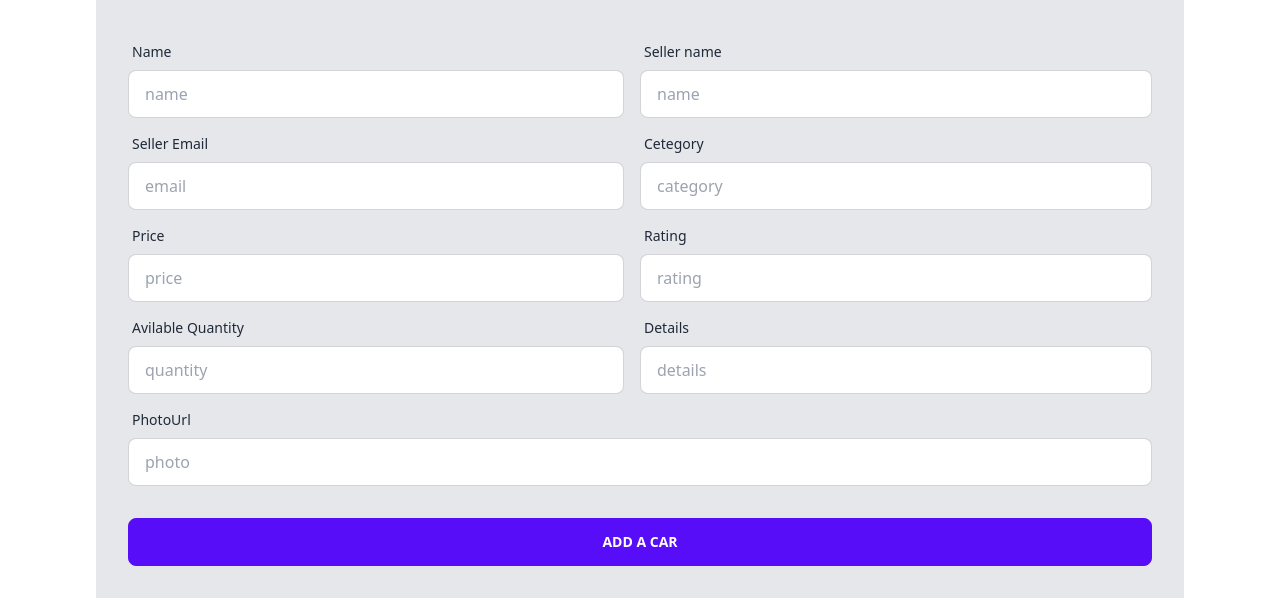
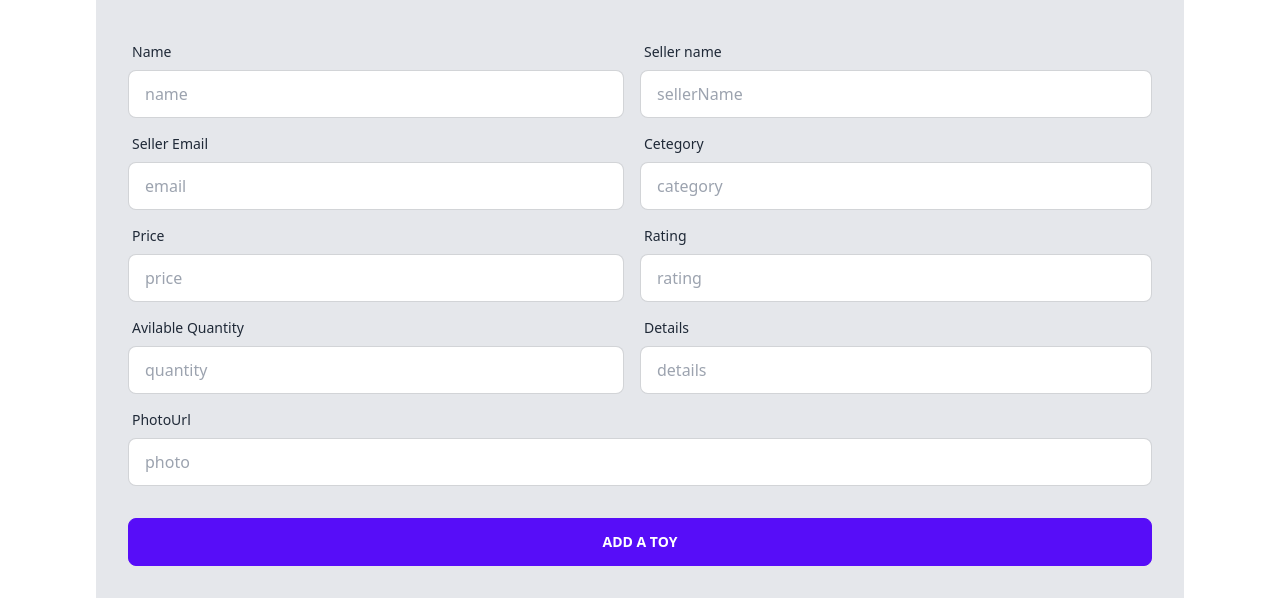
Before and after one commit to Ditul-Roy/kids-zone-client, a React (Vite) app: page /addcar in a window 1280 px wide. Shown: the part 338-952 px from the top of the page. Built offline with nearby package versions, Linux system fonts and the light colour scheme; no server answers.

Commit message:
add toy input field added

```diff
--- a/src/pages/AddCar/AddCar.jsx
+++ b/src/pages/AddCar/AddCar.jsx
@@ -1,25 +1,42 @@
 import React from 'react';
 
 const AddCar = () => {
+    const handleAddToCar = (event) => {
+        event.preventDefault();
+        const form = event.target;
+        const name = form.name.value;
+        const seller_name = form.seller_name.value;
+        const email = form.email.value;
+        const category = form.category.value;
+        const price = form.price.value;
+        const rating = form.rating.value;
+        const quantity = form.quantity.value;
+        const details = form.details.value;
+        const img = form.img.value;
+        const userCar = {name, seller_name, email, category, price, rating, quantity, details, img};
+        console.log(userCar);
+
+    }
+
     return (
         <div className='my-10 bg-gray-200'>
             <h3 className='text-center text-6xl text-slate-600 py-8 px-4'>Please Add some car toys for your sell </h3>
             <div className="">
                 <div className=" ">
                     <div className=" w-full">
-                        <div className="card-body">
+                        <form onSubmit={handleAddToCar} className="card-body">
                             <div className='grid grid-cols-2'>
                                 <div className="form-control me-4">
                                     <label className="label">
                                         <span className="label-text">Name</span>
                                     </label>
-                                    <input type="text" placeholder="name" className="input input-bordered" />
+                                    <input type="text" placeholder="name" name='name' className="input input-bordered" />
                                 </div>
                                 <div className="form-control">
                                     <label className="label">
                                         <span className="label-text">Seller name</span>
                                     </label>
-                                    <input type="text" placeholder="name" className="input input-bordered" />
+                                    <input type="text" placeholder="sellerName" name='seller_name' className="input input-bordered" />
                                 </div>
                             </div>
                             <div className='grid grid-cols-2'>
@@ -27,13 +44,13 @@ const AddCar = () => {
                                     <label className="label">
                                         <span className="label-text">Seller Email</span>
                                     </label>
-                                    <input type="text" placeholder="email" className="input input-bordered" />
+                                    <input type="email" placeholder="email" name='email' className="input input-bordered" />
                                 </div>
                                 <div className="form-control">
                                     <label className="label">
                                         <span className="label-text">Cetegory</span>
                                     </label>
-                                    <input type="text" placeholder="category" className="input input-bordered" />
+                                    <input type="text" placeholder="category" name='category' className="input input-bordered" />
                                 </div>
                             </div>
                             <div className='grid grid-cols-2'>
@@ -41,13 +58,13 @@ const AddCar = () => {
                                     <label className="label">
                                         <span className="label-text">Price</span>
                                     </label>
-                                    <input type="text" placeholder="price" className="input input-bordered" />
+                                    <input type="text" placeholder="price" name='price' className="input input-bordered" />
                                 </div>
                                 <div className="form-control">
                                     <label className="label">
                                         <span className="label-text">Rating</span>
                                     </label>
-                                    <input type="text" placeholder="rating" className="input input-bordered" />
+                                    <input type="text" placeholder="rating" name='rating' className="input input-bordered" />
                                 </div>
                             </div>
                             <div className='grid grid-cols-2'>
@@ -55,25 +72,25 @@ const AddCar = () => {
                                     <label className="label">
                                         <span className="label-text">Avilable Quantity</span>
                                     </label>
-                                    <input type="text" placeholder="quantity" className="input input-bordered" />
+                                    <input type="text" placeholder="quantity" name='quantity' className="input input-bordered" />
                                 </div>
                                 <div className="form-control">
                                     <label className="label">
                                         <span className="label-text">Details </span>
                                     </label>
-                                    <input type="text" placeholder="details" className="input input-bordered" />
+                                    <input type="text" placeholder="details" name='details' className="input input-bordered" />
                                 </div>
                             </div>
                             <div className="form-control">
                                 <label className="label">
                                     <span className="label-text">PhotoUrl </span>
                                 </label>
-                                <input type="text" placeholder="photo" className="input input-bordered" />
+                                <input type="text" placeholder="photo" name='img' className="input input-bordered" />
                             </div>
                             <div className="form-control mt-6">
-                                <button className="btn btn-primary">add a car</button>
+                                <input type="submit" value="add a toy" className="btn btn-primary" />
                             </div>
-                        </div>
+                        </form>
                     </div>
                 </div>
             </div>
```
